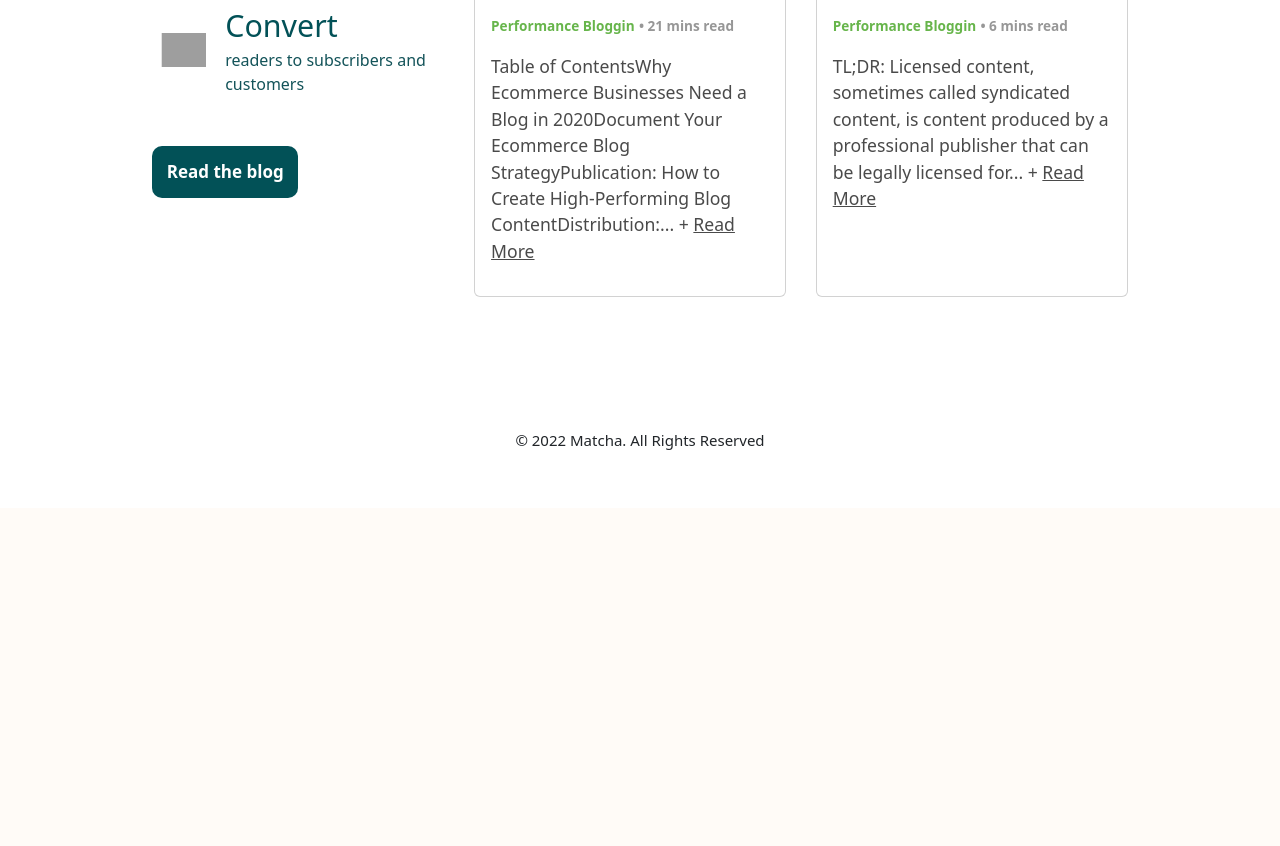
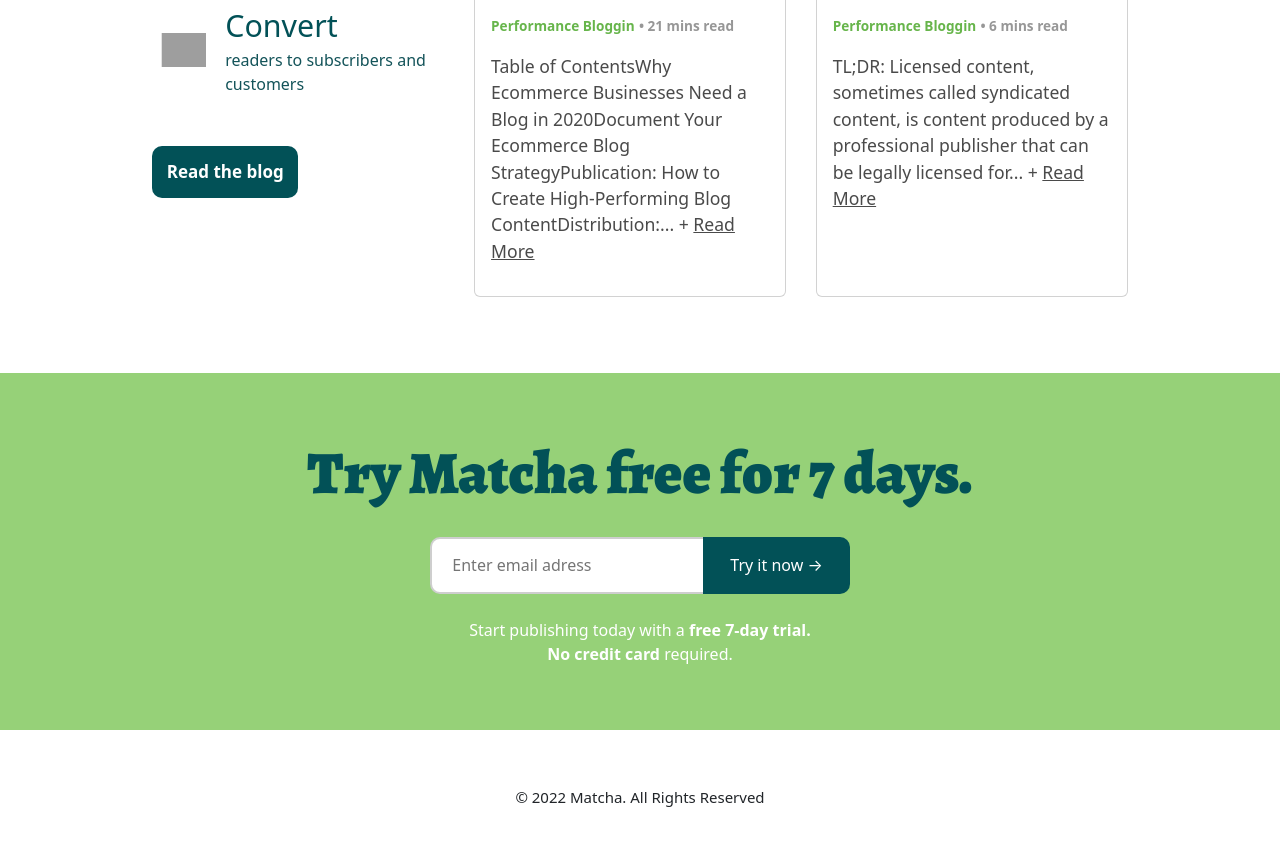
Before and after one commit to albbeltran/Santander-Frontend-2022, a website: page index.html in a window 1280 px wide. Shown: the part 4899-5745 px from the top of the page. Before the commit the page ends 5407 px from the top, so only its background shows below. Drawn offline with nearby package versions, Linux system fonts and the light colour scheme; grey boxes are pictures that could not be loaded.

Commit message:
created cat-full section

```diff
--- a/index.html
+++ b/index.html
@@ -283,7 +283,7 @@
         </section>
 
         <section class="work-process">
-            <h1 class="title">How does Matcha wok?</h1>
+            <h2 class="title">How does Matcha wok?</h2>
             <p class="description">Your blog can be so much more than window dressing. Use Matcha's <span
                     class="highlight-green">simple formula</span> to transform your blog into an ecommerce growth
                 engine.</p>
@@ -394,6 +394,18 @@
                 </div>
             </article>
         </section>
+
+        <section class="cat-full">
+            <h2 class="title">Try Matcha free for 7 days.</h2>
+            <form class="form-signup" action="">
+                <input type="email" class="email-field" name="email" id="email" placeholder="Enter email adress">
+                <button type="submit">Try it now &rarr;</button>
+            </form>
+            <span class="call-to-action">Start publishing today with a <strong>free 7-day trial.</strong>
+                <br><strong> No credit
+                    card</strong> required.
+            </span>
+        </section>
     </div>
     <footer class="footer">
         <p class="description">© 2022 Matcha. All Rights Reserved</p>
--- a/scss/_global.scss
+++ b/scss/_global.scss
@@ -2,7 +2,9 @@
 $green-dark: #025157;
 $background-white: #fffbf7;
 $btn-hover-green: #67b54b;
+$btn-green-dark-hover: #003135;
 $background-green: #a1d686;
+$background-green-cat: #96d178;
 $background-yellow: #f9da73;
 $font-color-grey: #8b8b8bcc;
 $font-color-grey-clear: #979797;
--- a/scss/_main.scss
+++ b/scss/_main.scss
@@ -484,5 +484,34 @@
                 }
             }
         }
+
+        /** CAT / FULL - SECTION **/
+        .cat-full {
+            padding: 5%;
+            background-color: $background-green-cat;
+            display: flex;
+            flex-direction: column;
+            justify-content: center;
+            align-items: center;
+
+            .title {
+                margin-bottom: 1.75rem;
+            }
+
+            .form-signup {
+                button[type="submit"] {
+                    &:hover {
+                        background-color: $btn-green-dark-hover;
+                        border: 3px solid $btn-green-dark-hover;
+                    }
+                }
+            }
+
+            .call-to-action {
+                margin-top: 1.5rem;
+                color: white;
+                font-size: 1rem;
+            }
+        }
     }
 }
```
Also changed, not shown: scss/index.css, 1 other file.
